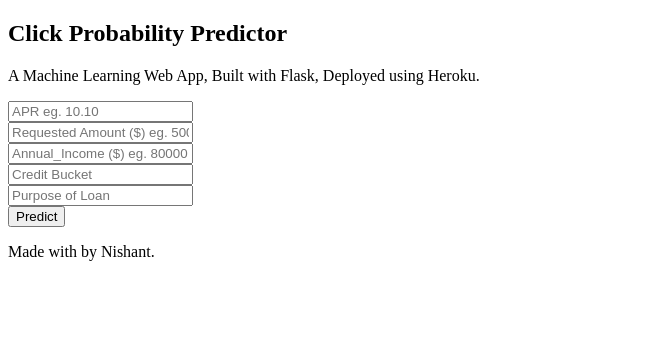
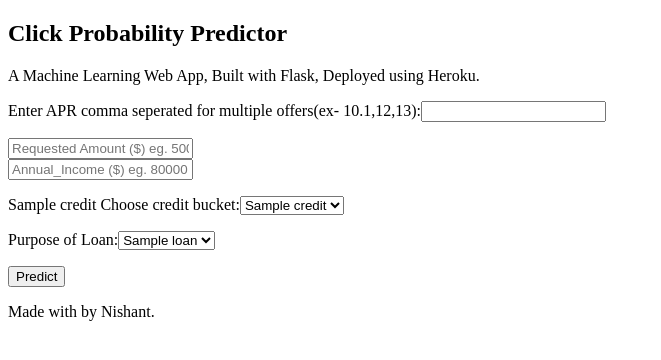
Before and after one commit to nishantlalwani/EvenPredictionModel, a Flask app: template templates/index.html in a window 1280 px wide. Shown: the top 360 px of the page, without its empty margins (0-661 px from the left). Run offline with Flask 2, Linux system fonts and the light colour scheme; the template is opened without the code that fills it: most values are stand-ins (such as "Sample title", 1, 10 or a date in 2020); parts of the project's set-up code (start-up, migrations or seed data) failed here and were passed over; some libraries are stand-ins or nearby versions.

Commit message:
Add files via upload

```diff
--- a/templates/index.html
+++ b/templates/index.html
@@ -23,11 +23,29 @@
         <!-- Text Area -->
     	<div class="ml-container">
     		<form action="{{ url_for('predict') }}" method="POST">
-                <input class="form-input" type="text" name="APR" placeholder="APR eg. 10.10"><br>
-                <input class="form-input" type="text" name="Requested_Amount" placeholder="Requested Amount ($) eg. 5000"><br>
+                <p>
+		Enter APR comma seperated for multiple offers(ex- 10.1,12,13):<input class="form-input" type="text" name="APR"><br>
+		</p>
+                <input class="form-input" type="" name="Requested_Amount" placeholder="Requested Amount ($) eg. 5000"><br>
                 <input class="form-input" type="text" name="Annual_Income" placeholder="Annual_Income ($) eg. 80000"><br>
-                <input class="form-input" type="text" name="Credit" placeholder="Credit Bucket"><br>
-                <input class="form-input" type="text" name="Loan_Purpose" placeholder="Purpose of Loan"><br>
+                <p>
+		{{ credit | safe }}
+
+		Choose credit bucket:<SELECT name="Credit">
+		{% for j in credit%}
+			{{ j | safe }}
+			<OPTION value={{j}}>{{j}}</OPTION>
+		{% endfor %}
+		</SELECT>
+		</p>
+
+                <p>
+		Purpose of Loan:<SELECT name="Loan_Purpose">
+		{% for j in loan%}
+			<OPTION value={{j}}>{{j}}</OPTION>
+		{% endfor %}
+		</SELECT>
+		</p>
 
         		<input type="submit" class="my-cta-button" value="Predict">
         	</form>
```
Also changed, not shown: templates/result.html (+9 -7 lines).
